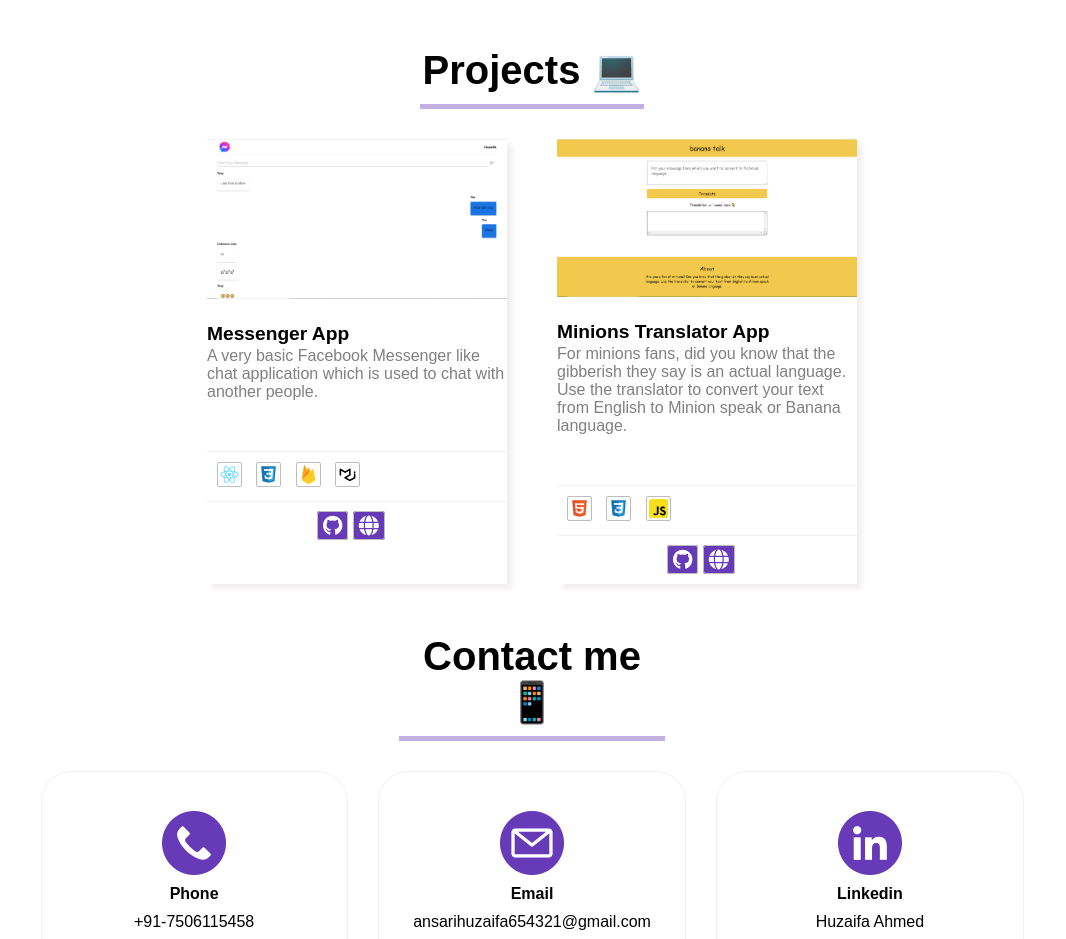
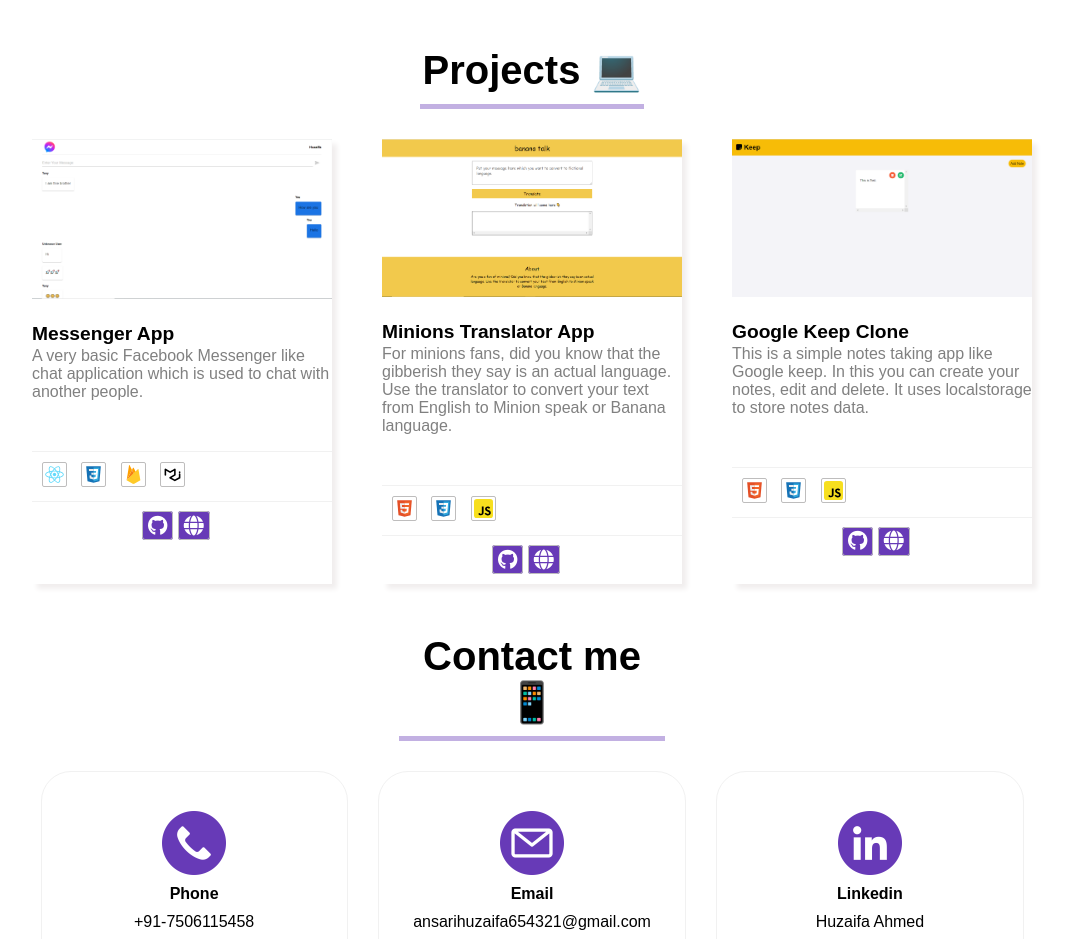
Before and after one commit to Huzaifa164/Portfolio-website, a plain HTML site: page index.html in a window 1280 px wide. Shown: the part 1120-2059 px from the top of the page, without its empty margins (108-1174 px from the left). Drawn offline with Linux system fonts and the light colour scheme; a web font is replaced by a local one.

Commit message:
Added Google keep project

```diff
--- a/index.html
+++ b/index.html
@@ -56,7 +56,7 @@
           <li><a href="#contacts">Contacts</a></li>
         </ul>
         <a
-          href="./assets/Huzaifa's Resume (8).pdf"
+          href="./assets/Huzaifa's Resume (9).pdf"
           target="_blank"
           class="button"
           >Resume</a
@@ -188,6 +188,30 @@
             </a>
           </div>
         </div>
+        <div class="project-card">
+          <img src="./assets/keep.PNG" alt="Keep" />
+          <div class="project-details">
+            <p class="project-title">Google Keep Clone</p>
+            <p class="project-description">
+              This is a simple notes taking app like Google keep. In this you can create your notes, edit and delete. It uses localstorage to store notes data.
+            </p>
+          </div>
+          <div class="project-tech">
+            <img src="./assets/html-logo.svg" alt="html" title="HTML" />
+            <img src="assets/css-logo.svg" alt="css" title="CSS" />
+            <img src="./assets/javascript-logo.svg" alt="javascript" title="Javascript" />
+          </div>
+          <div class="project-links">
+            <a
+              href="https://github.com/Huzaifa164/Google-keep-clone"
+              target="_blank"
+              ><i class="fa-brands fa-github fa-lg"></i
+            ></a>
+            <a href="https://huzaifa164.github.io/Google-keep-clone/" target="_blank">
+              <i class="fa-solid fa-globe fa-lg"></i>
+            </a>
+          </div>
+        </div>
       </div>
     </div>
 
```
Also changed, not shown: assets/keep.PNG (added), 2 other files.
